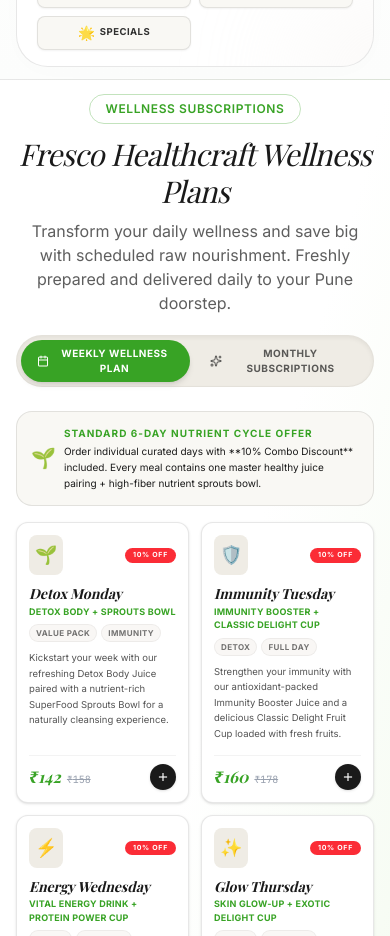
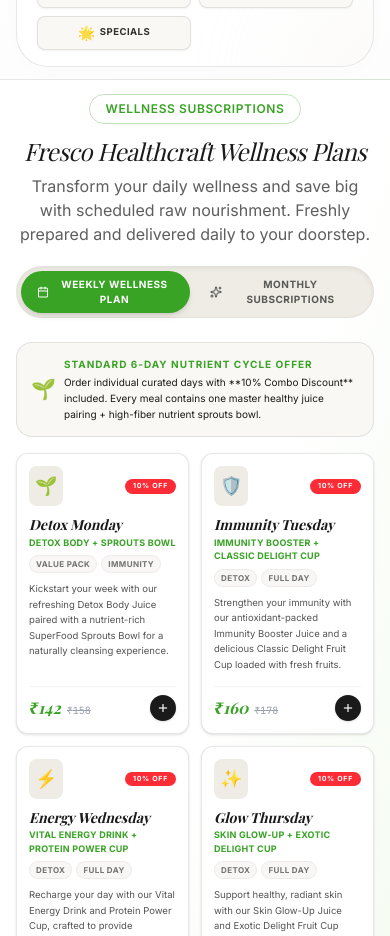
Before and after one commit to FresCohealthcraft/FrescohealthcraftPuneOfficial-, a React (Vite) app: page / in a window 390 px wide. Shown: the part 960-1896 px from the top of the page. Built offline with nearby package versions, Linux system fonts and the light colour scheme; a web font is replaced by a local one.

Commit message:
Adjust styles for SubscriptionSection component
Updated heading and paragraph styles for better responsiveness and readability.

```diff
--- a/src/components/SubscriptionSection.tsx
+++ b/src/components/SubscriptionSection.tsx
@@ -188,11 +188,11 @@ export default function SubscriptionSection({ onAddToCartDirectly }: Subscriptio
         </div>
 
         {/* Dynamic Headings */}
-        <h2 className="text-3xl sm:text-4.5xl font-serif italic text-[#1A1A1A] tracking-tight leading-tight">
+        <h2 className="text-2xl sm:text-3.5xl font-serif italic text-[#1A1A1A] tracking-tight leading-tight">
           Fresco Healthcraft Wellness Plans
         </h2>
-        <p className="mt-2 text-[#1A1A1A]/70 max-w-2xl mx-auto text-base sm:text-lg">
-          Transform your daily wellness and save big with scheduled raw nourishment. Freshly prepared and delivered daily to your Pune doorstep.
+        <p className="mt-2 text-[#1A1A1A]/70 max-w-1xl mx-auto text-base sm:text-lg">
+          Transform your daily wellness and save big with scheduled raw nourishment. Freshly prepared and delivered daily to your doorstep.
         </p>
 
         {/* Tabs for switching between Weekly and Monthly subscriptions (Matched to user visual references) */}
```
